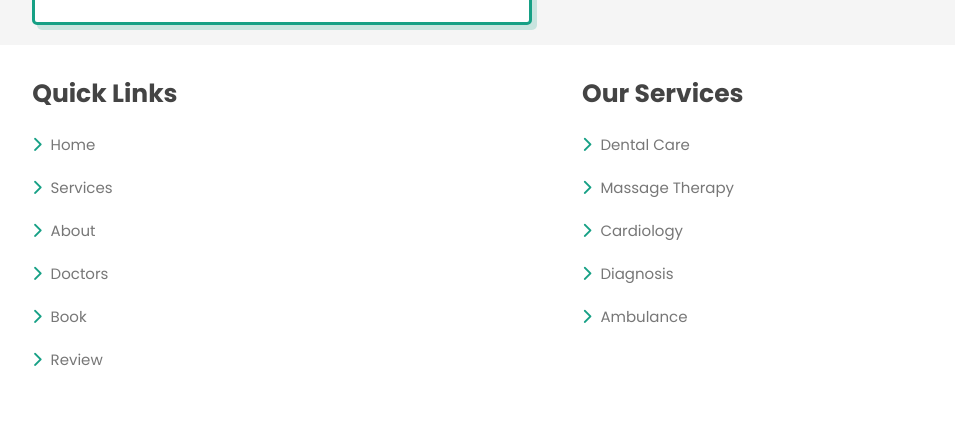
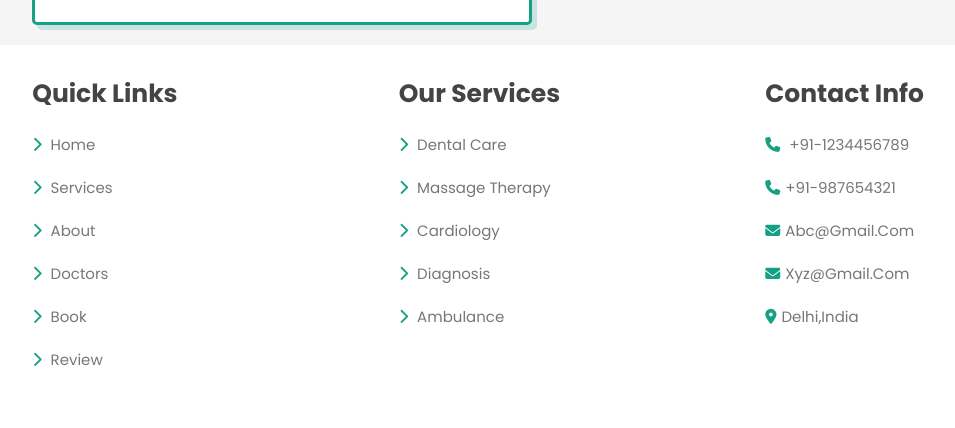
Before and after one commit to Dhruv-201004/Hospital-Website, a plain HTML site: page Hospital.html in a window 1280 px wide. Shown: the part 5668-6096 px from the top of the page, without its empty margins (83-1038 px from the left). Drawn offline with Linux system fonts and the light colour scheme.

Commit message:
First Commit

```diff
--- a/CSS/Styles.css
+++ b/CSS/Styles.css
@@ -386,7 +386,7 @@ section:nth-child(even){
 
 .footer .box-container {
     display: grid;
-    grid-template-columns: repeat(auto-fit,minmax(37rem,2fr));
+    grid-template-columns: repeat(auto-fit,minmax(25rem,2fr));
     gap: 5rem;
 }
 .footer .box-container .box h3{
```
Also changed, not shown: Hospital.html (+5 -5 lines).
